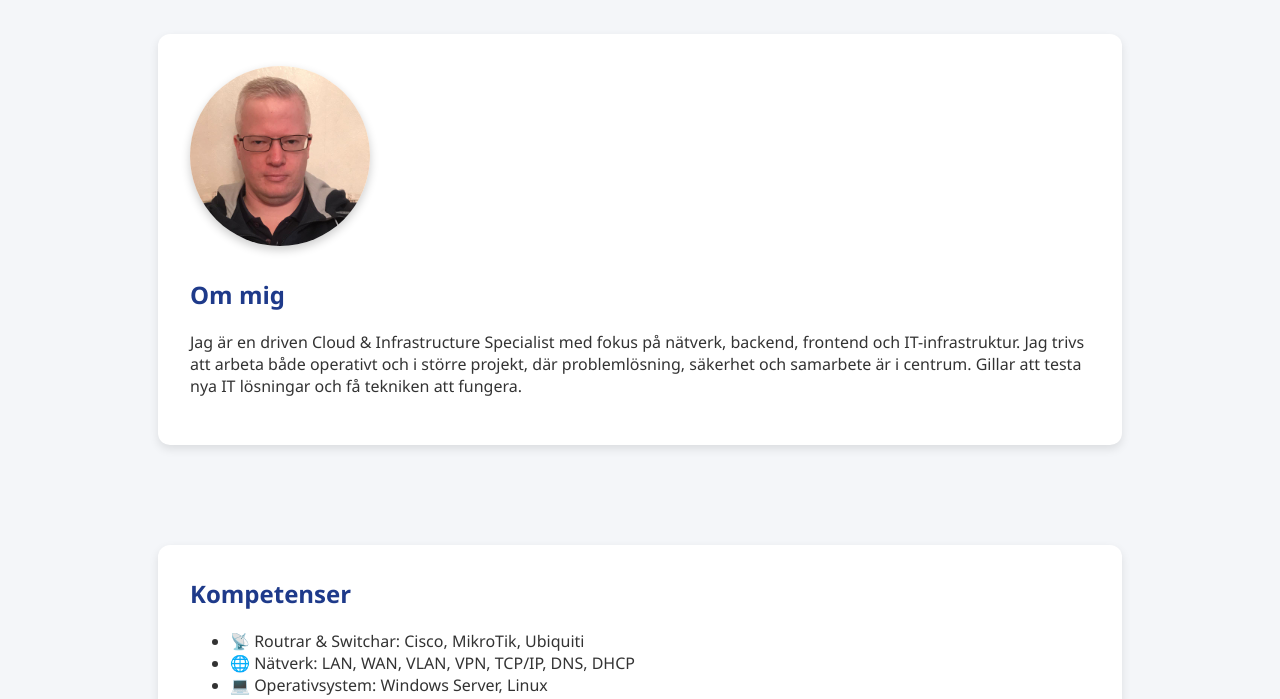
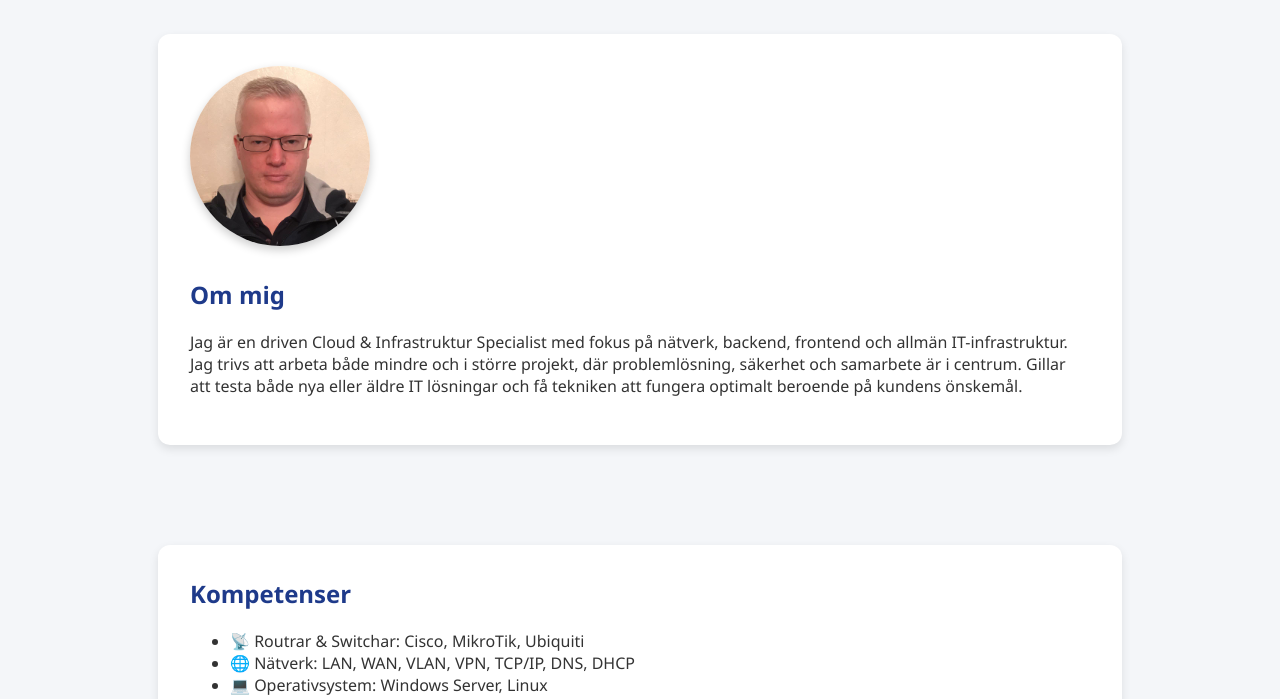
Before and after one commit to stefanbe99github/stefanswebsite, a plain HTML site: page index.html in a window 1280 px wide. Shown: the part 66-765 px from the top of the page. Drawn offline with Linux system fonts and the light colour scheme.

Commit message:
Add files via upload

```diff
--- a/index.html
+++ b/index.html
@@ -194,9 +194,9 @@
       <img src="Jag.jpeg" alt="Min profilbild">
       <div>
         <h2>Om mig</h2>
-        <p>Jag är en driven Cloud & Infrastructure Specialist med fokus på nätverk, backend, frontend och IT-infrastruktur.
-        Jag trivs att arbeta både operativt och i större projekt, där problemlösning, säkerhet och samarbete är i centrum.
-        Gillar att testa nya IT lösningar och få tekniken att fungera.</p>
+        <p>Jag är en driven Cloud & Infrastruktur Specialist med fokus på nätverk, backend, frontend och allmän IT-infrastruktur.
+        Jag trivs att arbeta både mindre och i större projekt, där problemlösning, säkerhet och samarbete är i centrum.
+        Gillar att testa både nya eller äldre IT lösningar och få tekniken att fungera optimalt beroende på kundens önskemål.</p>
       </div>
     </section>
 
```
